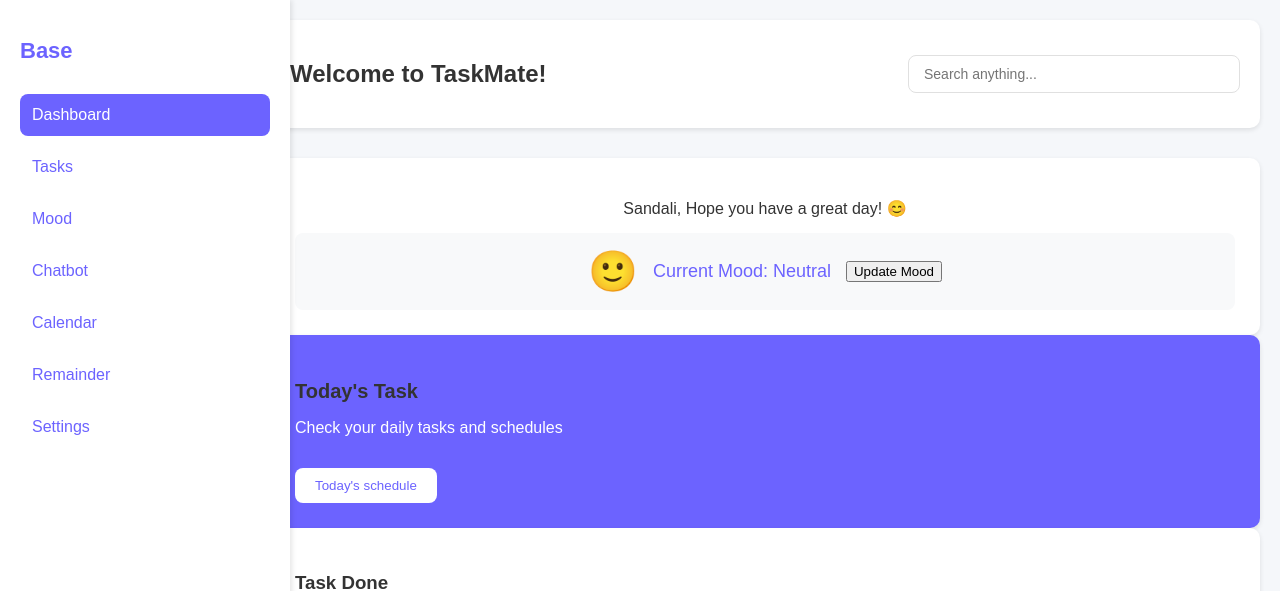
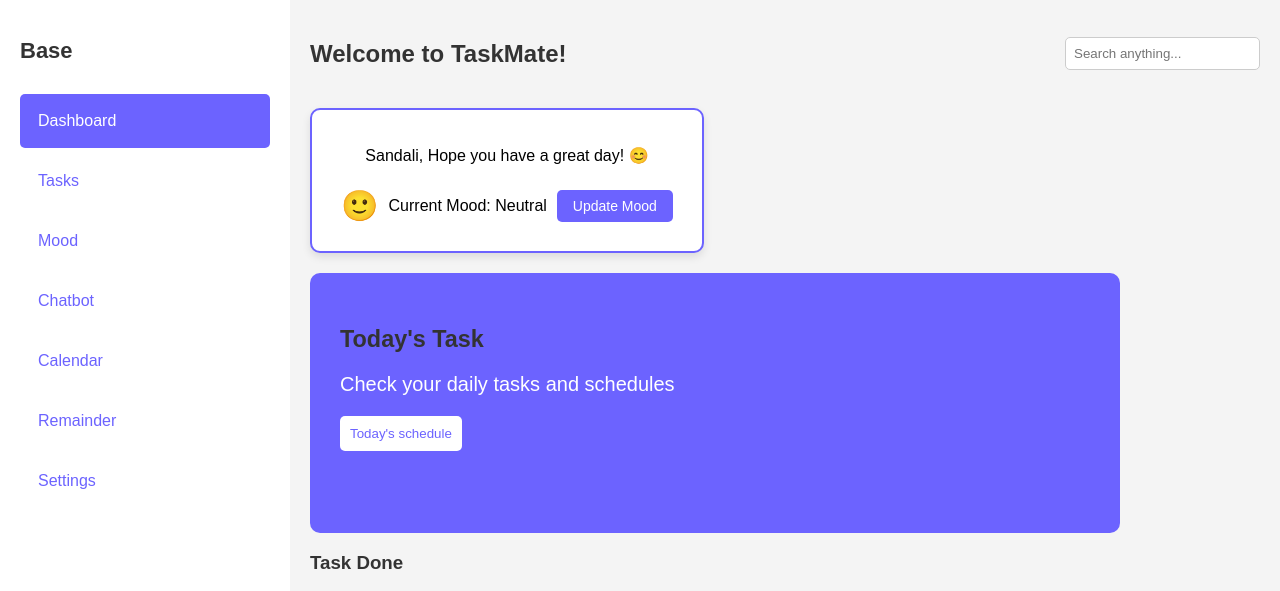
Before and after one commit to snsdahanayaka/Task_Mate, a React (Create React App) app in the folder frontend/: page /dashboard in a window 1280 px wide. Shown: the top 591 px of the page. Built offline with nearby package versions, Linux system fonts and the light colour scheme; no server answers.

Commit message:
mood_frontend2

```diff
--- a/frontend/src/pages/MoodSelection.jsx
+++ b/frontend/src/pages/MoodSelection.jsx
@@ -1,11 +1,19 @@
-import React, { useState } from "react";
+import React, { useState, useEffect } from "react";
 import { useNavigate } from "react-router-dom";
 import styled from "styled-components";
-
 import happyImage from "../assets/happy.jpeg";
 import sadImage from "../assets/sad.jpeg";
 import angryImage from "../assets/angry.jpeg";
 import stressImage from "../assets/stress.jpeg";
+
+// Emoji mapping for moods
+const moodEmojis = {
+  Happy: "😊",
+  Sad: "😢",
+  Angry: "😠",
+  Stress: "😓",
+};
+
 
 const moods = [
   { name: "Happy", image: happyImage },
@@ -65,6 +73,15 @@ const MoodSelection = () => {
   const [selectedMood, setSelectedMood] = useState(null);
   const navigate = useNavigate();
 
+  useEffect(() => {
+    const detectedMood = localStorage.getItem('selectedMood');
+    if (detectedMood) {
+      // Normalize mood to capitalize first letter
+      const normalizedMood = detectedMood.charAt(0).toUpperCase() + detectedMood.slice(1).toLowerCase();
+      setSelectedMood(normalizedMood);
+    }
+  }, []);
+
   const handleMoodSelect = (mood) => {
     setSelectedMood(mood);
     localStorage.setItem("selectedMood", mood);
@@ -85,6 +102,8 @@ const MoodSelection = () => {
         {moods.map((mood) => (
           <MoodButton key={mood.name} onClick={() => handleMoodSelect(mood.name)}>
             <MoodImage src={mood.image} alt={mood.name} />
+            {/* Show emoji next to the image */}
+            <div style={{ fontSize: '2rem', margin: '8px 0' }}>{moodEmojis[mood.name]}</div>
             <MoodText>{mood.name}</MoodText>
           </MoodButton>
         ))}
@@ -92,6 +111,10 @@ const MoodSelection = () => {
 
       {selectedMood && (
         <div>
+          {/* Show emoji for selected mood */}
+          <div style={{ fontSize: '3rem', margin: '10px 0' }}>
+            {moodEmojis && moodEmojis[selectedMood]}
+          </div>
           <h3>You selected: {selectedMood}</h3>
           <SubmitButton onClick={handleMoodSubmit}>Submit Mood</SubmitButton>
         </div>
--- a/frontend/src/pages/WebcamPermissionModal.js
+++ b/frontend/src/pages/WebcamPermissionModal.js
@@ -1,8 +1,22 @@
 import React from 'react';
+import { useNavigate } from 'react-router-dom';
 
-const WebcamPermissionModal = ({ onYes, onNo, onClose }) => {
+const WebcamPermissionModal = ({ onYes, onClose }) => {
+  const navigate = useNavigate();
+
+  const handleYesClick = () => {
+    navigate("/webcam-detection"); // or wherever you show webcam
+    if (onYes) onYes(); // optional callback if parent wants to know
+  };
+
+  const handleNo = () => {
+    navigate("/mood-selection");
+  };
+
   return (
     <div
+      role="dialog"
+      aria-modal="true"
       style={{
         position: 'fixed',
         top: 0,
@@ -29,6 +43,7 @@ const WebcamPermissionModal = ({ onYes, onNo, onClose }) => {
         }}
       >
         <button
+          type="button"
           style={{
             position: 'absolute',
             top: '10px',
@@ -45,16 +60,17 @@ const WebcamPermissionModal = ({ onYes, onNo, onClose }) => {
         <p
           style={{
             marginBottom: '20px',
-            color: 'black', // Explicitly set text color to black
-            fontSize: '16px', // Explicitly set font size
-            fontWeight: 'normal', // Explicitly set font weight
-            opacity: 1, // Explicitly set opacity
+            color: 'black',
+            fontSize: '16px',
+            fontWeight: 'normal',
+            opacity: 1,
           }}
         >
-          Do you like on your webcam to capture your face to mood tracking?
+          Do you allow access to your webcam? This is necessary for mood detection.
         </p>
         <div style={{ display: 'flex', justifyContent: 'center', gap: '20px' }}>
           <button
+            type="button"
             style={{
               padding: '10px 20px',
               border: 'none',
@@ -64,11 +80,12 @@ const WebcamPermissionModal = ({ onYes, onNo, onClose }) => {
               backgroundColor: '#4CAF50',
               color: 'white',
             }}
-            onClick={onYes}
+            onClick={handleYesClick}
           >
             YES
           </button>
           <button
+            type="button"
             style={{
               padding: '10px 20px',
               border: 'none',
@@ -78,7 +95,7 @@ const WebcamPermissionModal = ({ onYes, onNo, onClose }) => {
               backgroundColor: '#f44336',
               color: 'white',
             }}
-            onClick={onNo}
+            onClick={handleNo}
           >
             NO
           </button>
--- a/frontend/src/styles/dashboard.css
+++ b/frontend/src/styles/dashboard.css
@@ -7,32 +7,22 @@ body {
 
 .dashboard-container {
   display: flex;
-    min-height: 100vh;
-    background-color: #f5f7fa;
 }
 
+
+/* Sidebar */
 .sidebar {
 width: 250px;
 background: white;
 color: #6c63ff;
-    height: 100vh;
+height: flex;
 padding: 20px;
-    position: fixed;
-    left: 0;
-    top: 0;
-    box-shadow: 2px 0 5px rgba(0, 0, 0, 0.1);
-  }
-
-  .dashboard-content {
-    flex: 1;
-    margin-left: 250px;
-    padding: 20px;
+transition: background 0.3s ease-in-out;
 }
 
 .sidebar h2 {
 font-size: 22px;
 margin-bottom: 30px;
-    color: #6c63ff;
 }
 
 .sidebar ul {
@@ -41,178 +31,140 @@ body {
 }
 
 .sidebar li {
-    margin-bottom: 10px;
+padding: 6px;
+cursor: pointer;
+margin-bottom: 6px;
+border-radius: 5px;
+transition: background 0.3s, color 0.3s;
 }
 
+
+/* Remove underline from sidebar links */
 .sidebar li a {
-    text-decoration: none;
-    color: inherit;
-    display: block;
+text-decoration: none !important;  /* Ensures underline is removed */
+color: inherit; /* Keeps text color same as parent */
+display: block; /* Makes the entire area clickable */
 padding: 12px;
-    border-radius: 8px;
-    transition: all 0.3s ease;
+border-radius: 5px;
+transition: background 0.3s, color 0.3s;
+
 }
 
-  .sidebar li.active a,
-  .sidebar li a:hover {
+
+/* Change background color when clicked */
+.sidebar li.active {
 background: #6c63ff;
 color: white;
+}
+
+
+
+/* Main Content */
+.dashboard-content {
+  flex: 1;
+  padding: 20px;
 }
 
 header {
   display: flex;
   justify-content: space-between;
   align-items: center;
-    margin-bottom: 30px;
-    background: white;
+}
+
+header input {
+  padding: 8px;
+  border-radius: 5px;
+  border: 1px solid #ccc;
+}
+
+/* Mood Section */
+.mood-section {
+background: #fff;
 padding: 20px;
 border-radius: 10px;
-    box-shadow: 0 2px 5px rgba(0, 0, 0, 0.1);
-  }
-
-  .search-bar {
-    padding: 10px 15px;
-    border: 1px solid #e0e0e0;
-    border-radius: 8px;
-    width: 300px;
-    font-size: 14px;
-  }
-
-  .dashboard-sections {
-    display: grid;
-    grid-template-columns: repeat(auto-fit, minmax(300px, 1fr));
-    gap: 20px;
-    margin-top: 20px;
-  }
-
-  .mood-section {
-    background: white;
-    padding: 25px;
-    border-radius: 10px;
-    box-shadow: 0 2px 5px rgba(0, 0, 0, 0.1);
+margin: 20px 0;
+width: 350px; /* Adjust width to match the image */
+max-width: 100%;
 text-align: center;
-  }
-
-  .mood-section p {
-    font-size: 16px;
-    color: #333;
-    margin-bottom: 15px;
+box-shadow: 0 4px 8px rgba(0, 0, 0, 0.1);
+border: 2px solid #6c63ff;
 }
 
 .mood-box {
   display: flex;
   align-items: center;
   justify-content: center;
-    gap: 15px;
-    padding: 15px;
-    background: #f8f9fa;
-    border-radius: 8px;
 }
 
 .mood-box span {
-    font-size: 40px;
+  font-size: 30px;
+  margin-right: 10px;
 }
 
-  .mood-box p {
-    font-size: 18px;
-    margin: 0;
-    color: #6c63ff;
-    font-weight: 500;
+.update-mood-btn {
+  background-color: #6c63ff;
+  color: white;
+  border: none;
+  padding: 8px 16px;
+  border-radius: 5px;
+  cursor: pointer;
+  font-size: 14px;
+  margin-left: 10px;
+  transition: background-color 0.3s;
 }
 
+.update-mood-btn:hover {
+  background-color: #5b54d6;
+}
+
+.mood-selection button {
+  padding: 10px 20px;
+  margin: 5px;
+  font-size: 16px;
+  cursor: pointer;
+}
+
+.mood-selection button:hover {
+  background-color: #ddd;
+}
+
+.mood-history ul {
+  list-style-type: none;
+  padding: 0;
+}
+
+.mood-history li {
+  padding: 8px;
+  margin: 5px 0;
+  background-color: #f4f4f4;
+  border-radius: 4px;
+}
+
+.mood-history li span {
+  margin-right: 10px;
+}
+
+
+/* Task Section */
 .task-section {
   background: #6c63ff;
   color: white;
-    padding: 25px;
+  padding: 30px;
   border-radius: 10px;
-    box-shadow: 0 2px 5px rgba(0, 0, 0, 0.1);
+  width: 750px;
+  height:200px;
+  font-size:20px
 }
 
-  .task-section h3 {
-    margin-bottom: 15px;
-    font-size: 20px;
-  }
+
 
 .task-section button {
   background: white;
   color: #6c63ff;
   border: none;
-    padding: 10px 20px;
-    border-radius: 8px;
+  padding: 10px;
+  border-radius: 5px;
   cursor: pointer;
-    font-weight: 500;
-    margin-top: 15px;
-    transition: transform 0.2s;
-  }
-
-  .task-section button:hover {
-    transform: translateY(-2px);
-  }
-
-  .chart-section {
-    background: white;
-    padding: 25px;
-    border-radius: 10px;
-    box-shadow: 0 2px 5px rgba(0, 0, 0, 0.1);
-    grid-column: 1 / -1;
-  }
-
-  .chart-section h3 {
-    margin-bottom: 20px;
-    color: #333;
-  }
-
-  .loading-container {
-    display: flex;
-    flex-direction: column;
-    align-items: center;
-    justify-content: center;
-    min-height: 100vh;
-    background-color: #f5f7fa;
-  }
-
-  .loading-spinner {
-    width: 50px;
-    height: 50px;
-    border: 5px solid #f3f3f3;
-    border-top: 5px solid #6c63ff;
-    border-radius: 50%;
-    animation: spin 1s linear infinite;
-    margin-bottom: 15px;
-  }
-
-  @keyframes spin {
-    0% { transform: rotate(0deg); }
-    100% { transform: rotate(360deg); }
-  }
-
-  .error-message {
-    text-align: center;
-    padding: 30px;
-    background: #fff3f3;
-    border-radius: 8px;
-    margin: 20px;
-    box-shadow: 0 2px 5px rgba(0, 0, 0, 0.1);
-  }
-
-  .error-message p {
-    color: #d32f2f;
-    margin-bottom: 15px;
-  }
-
-  .error-message button {
-    padding: 10px 20px;
-    background-color: #6c63ff;
-    color: white;
-    border: none;
-    border-radius: 20px;
-    cursor: pointer;
-    transition: all 0.3s ease;
-  }
-
-  .error-message button:hover {
-    background-color: #5b54e0;
-    transform: translateY(-2px);
 }
 
 .chatbot-container {
```
Also changed, not shown: frontend/src/pages/MoodSuggestionsPage.js (added, +91 -0 lines), frontend/src/pages/TaskMateHome.js (+100 -45 lines), frontend/src/styles/TaskMateHome.css (indentation only), frontend/src/styles/moodselection.css (indentation only). Lines whose indentation alone changed are shown as unchanged.
